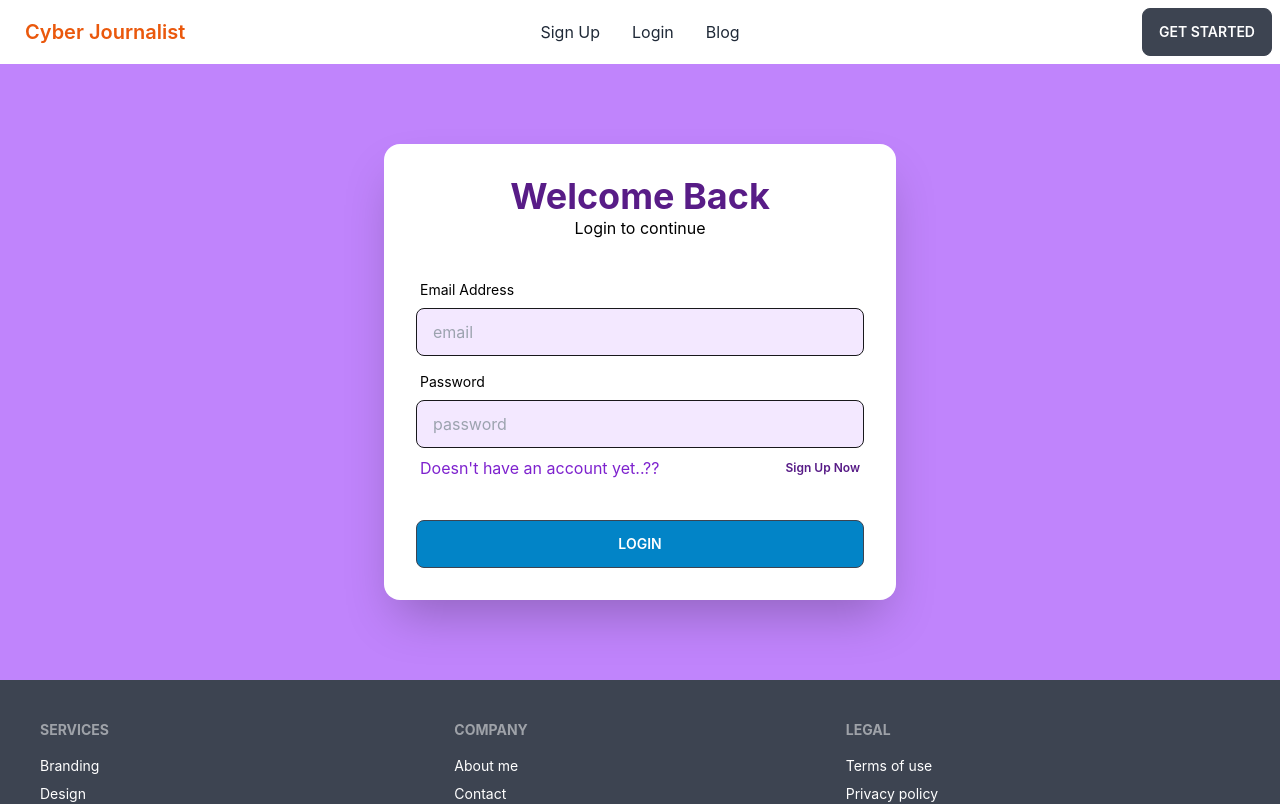
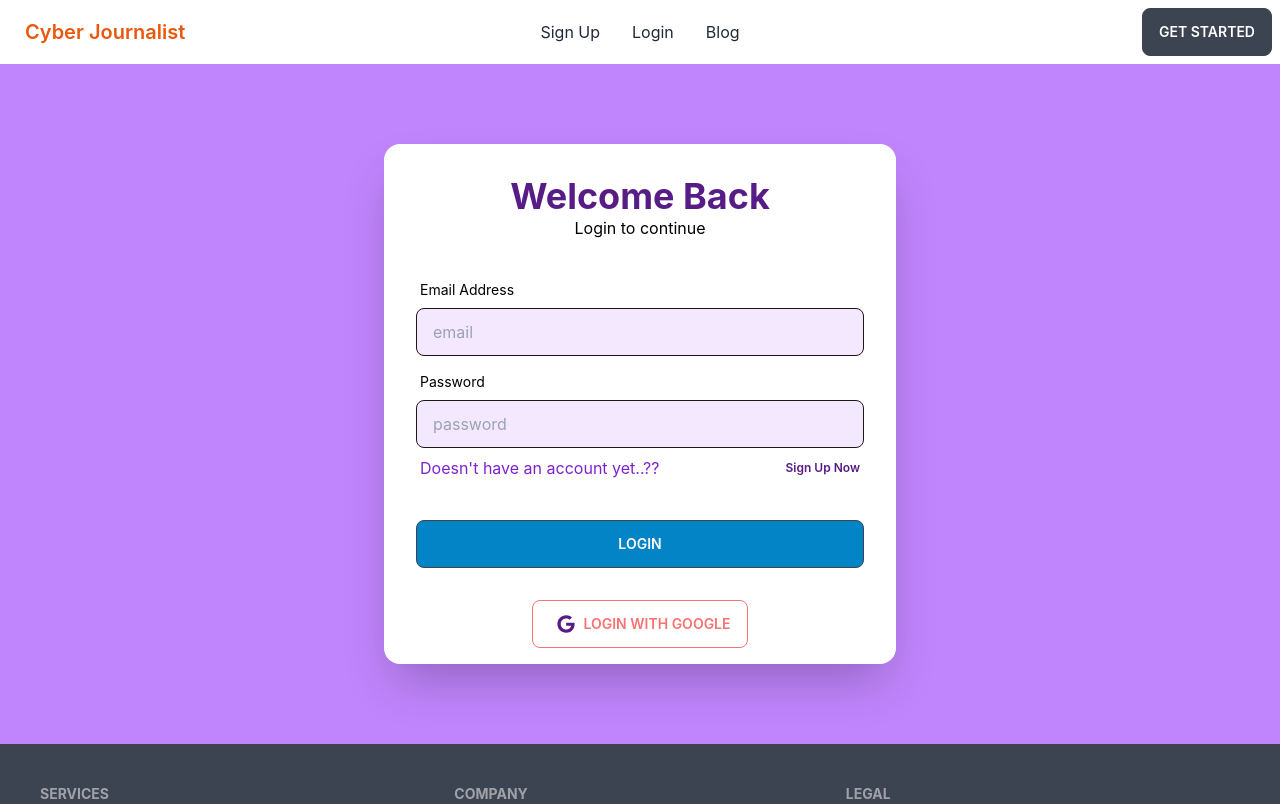
Before and after one commit to tasmim20/journalist-client, a React (Create React App) app: page /login in a window 1280 px wide. Shown: the top 804 px of the page. Built offline with nearby package versions, Linux system fonts and the light colour scheme; no server answers.

Commit message:
google login added

```diff
--- a/package.json
+++ b/package.json
@@ -10,6 +10,7 @@
     "firebase": "^9.13.0",
     "react": "^18.2.0",
     "react-dom": "^18.2.0",
+    "react-icons": "^4.6.0",
     "react-photo-view": "^1.2.2",
     "react-router-dom": "^6.4.3",
     "react-scripts": "5.0.1",
--- a/src/Register/Login/Login.js
+++ b/src/Register/Login/Login.js
@@ -1,12 +1,27 @@
 import React, { useContext } from 'react';
 import { Link, useNavigate } from 'react-router-dom';
 import { AuthContext } from '../../contexts/AuthProvider/AuthProvider';
+import { FaGoogle } from 'react-icons/fa';
+import {GoogleAuthProvider} from 'firebase/auth';
 
 
 
 const Login = () => {
-  const {signIn} = useContext(AuthContext);
+  const {signIn, providerLogin} = useContext(AuthContext);
+
+  const googleProvider = new GoogleAuthProvider()
+
   const navigate = useNavigate();
+
+
+  const handleGoogleSignIn = () =>{
+    providerLogin(googleProvider)
+    .then(result =>{
+        const user = result.user;
+        console.log(user);
+    })
+    .catch(error => console.error(error))
+  }
 
   const handleSubmit = event =>{
     event.preventDefault();
@@ -50,7 +65,12 @@ const Login = () => {
         <div className="form-control mt-6">
         <input type="submit"  className="btn btn-outline-danger  bg-sky-600 text-white" value="login"/>
         </div>
+
       </form>
+      <div className='mb-4 flex justify-center'>
+      <button onClick={handleGoogleSignIn} className="btn btn-outline btn-error text-bold"><p className='px-2'><FaGoogle className='text-purple-900 text-lg'></FaGoogle></p> Login with google</button>
+
+        </div>
     </div>
         </div>
     );
--- a/src/contexts/AuthProvider/AuthProvider.js
+++ b/src/contexts/AuthProvider/AuthProvider.js
@@ -1,6 +1,6 @@
 import React, { createContext, useEffect, useState } from 'react';
 import app from '../../firebase/firebase.config';
-import {createUserWithEmailAndPassword, signInWithEmailAndPassword,onAuthStateChanged, getAuth} from 'firebase/auth';
+import {createUserWithEmailAndPassword,signInWithPopup, signInWithEmailAndPassword,onAuthStateChanged, getAuth} from 'firebase/auth';
 
 
 export const AuthContext = createContext();
@@ -10,6 +10,10 @@ const AuthProvider = ({children}) => {
     const [user, setUser] = useState(null);
  const [loading, setLoading] = useState(true);
 
+
+const providerLogin = (provider) =>{
+    return signInWithPopup(auth, provider)
+}
 
  const createUser = (email, password) =>{
     return createUserWithEmailAndPassword( auth, email, password);
@@ -30,7 +34,7 @@ useEffect(() =>{
      }
 },[] )
 
- const authInfo = {user, loading,createUser, signIn }
+ const authInfo = {user, loading,providerLogin, createUser, signIn }
 
 
     return (
```
Also changed, not shown: 1 other file (tests, documents, lock files or other folders).
